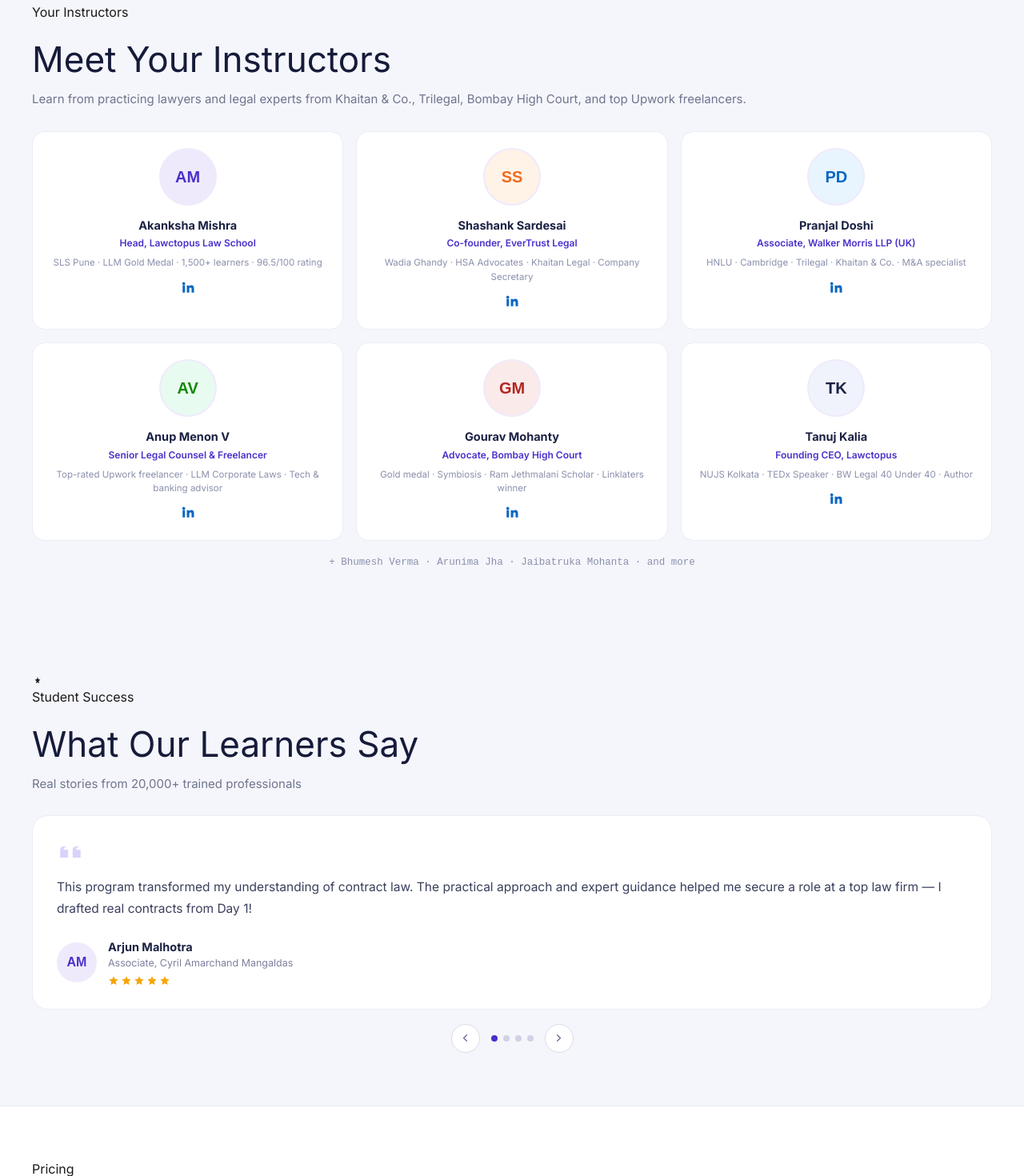
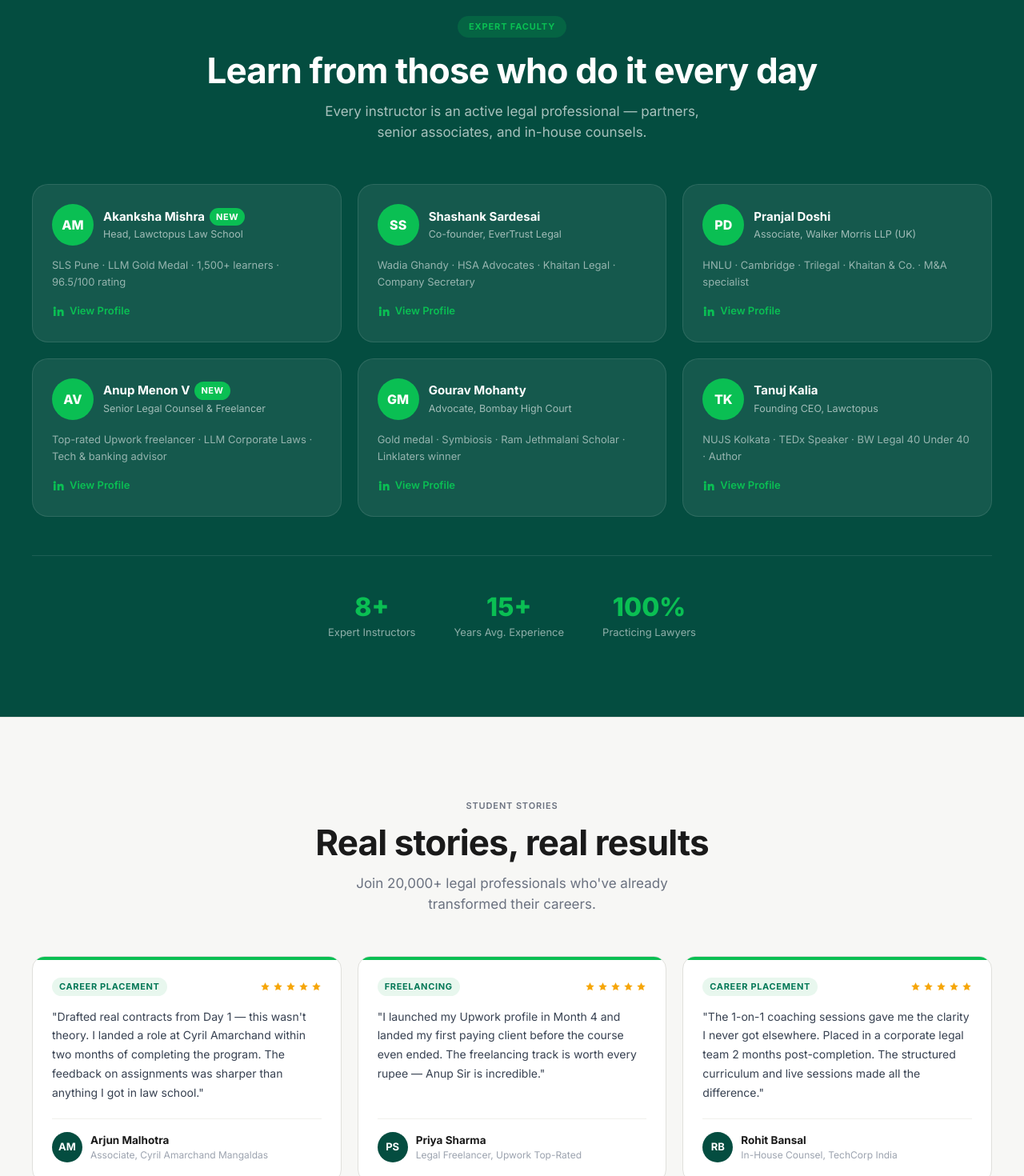
Before and after one commit to shivamvr/lawctopus-landing, a React (Vite) app: page / in a window 1280 px wide. Shown: the part 3540-5010 px from the top of the page at 80% size. Built offline with nearby package versions, Linux system fonts and the light colour scheme.

Commit message:
revamp: faculty on dark forest-green glass cards, testimonials as 3-col hover card grid

```diff
--- a/src/components/FacultySection.jsx
+++ b/src/components/FacultySection.jsx
@@ -1,18 +1,15 @@
 const faculty = [
-  { name: 'Akanksha Mishra', role: 'Head, Lawctopus Law School', exp: 'SLS Pune · LLM Gold Medal · 1,500+ learners · 96.5/100 rating', initials: 'AM' },
+  { name: 'Akanksha Mishra', role: 'Head, Lawctopus Law School', exp: 'SLS Pune · LLM Gold Medal · 1,500+ learners · 96.5/100 rating', initials: 'AM', isNew: true },
   { name: 'Shashank Sardesai', role: 'Co-founder, EverTrust Legal', exp: 'Wadia Ghandy · HSA Advocates · Khaitan Legal · Company Secretary', initials: 'SS' },
   { name: 'Pranjal Doshi', role: 'Associate, Walker Morris LLP (UK)', exp: 'HNLU · Cambridge · Trilegal · Khaitan & Co. · M&A specialist', initials: 'PD' },
-  { name: 'Anup Menon V', role: 'Senior Legal Counsel & Freelancer', exp: 'Top-rated Upwork freelancer · LLM Corporate Laws · Tech & banking advisor', initials: 'AV' },
+  { name: 'Anup Menon V', role: 'Senior Legal Counsel & Freelancer', exp: 'Top-rated Upwork freelancer · LLM Corporate Laws · Tech & banking advisor', initials: 'AV', isNew: true },
   { name: 'Gourav Mohanty', role: 'Advocate, Bombay High Court', exp: 'Gold medal · Symbiosis · Ram Jethmalani Scholar · Linklaters winner', initials: 'GM' },
   { name: 'Tanuj Kalia', role: 'Founding CEO, Lawctopus', exp: 'NUJS Kolkata · TEDx Speaker · BW Legal 40 Under 40 · Author', initials: 'TK' },
 ]
 
-const bgColors = ['#efeafb', '#fff3e8', '#e8f5ff', '#e8fbf0', '#fbeaea', '#f0f3fb']
-const textColors = ['#4B2FCB', '#F26A1B', '#0a66c2', '#138808', '#b3261e', '#1b2244']
-
 function LinkedInIcon() {
   return (
-    <svg width="18" height="18" viewBox="0 0 24 24" fill="currentColor">
+    <svg width="16" height="16" viewBox="0 0 24 24" fill="currentColor">
       <path d="M4.98 3.5a2.5 2.5 0 11-.02 5 2.5 2.5 0 01.02-5zM3 9h4v12H3zM10 9h3.8v1.7c.6-1 1.9-2 3.7-2 3 0 4.5 1.9 4.5 5.6V21h-4v-5.7c0-1.5-.5-2.5-1.9-2.5-1 0-1.7.7-1.9 1.4-.1.2-.1.6-.1.9V21h-4z"/>
     </svg>
   )
@@ -20,70 +17,124 @@
 
 export default function FacultySection() {
   return (
-    <section id="instructors" style={{ background: '#f5f6fb', padding: '66px 0' }}>
+    <section id="instructors" style={{ background: '#044D40', padding: '96px 0' }}>
       <div className="section-wrap">
-        <div style={{ marginBottom: 28 }}>
-          <span className="section-badge">
-            <svg width="14" height="14" viewBox="0 0 24 24" fill="currentColor"><path d="M12 2l1.6 4.8L18 8l-3.6 2.8L15.5 16 12 13.2 8.5 16l1.1-5.2L6 8l4.4-1.2z"/></svg>
-            Your Instructors
+        {/* Header */}
+        <div style={{ textAlign: 'center', marginBottom: 52 }}>
+          <span style={{
+            display: 'inline-block',
+            background: 'rgba(10,191,83,0.2)',
+            color: '#0ABF53',
+            fontSize: 11,
+            fontWeight: 700,
+            letterSpacing: '0.08em',
+            textTransform: 'uppercase',
+            padding: '5px 14px',
+            borderRadius: 999,
+            marginBottom: 16,
+          }}>
+            Expert Faculty
           </span>
-          <h2 className="heading-display" style={{ fontSize: 'clamp(30px, 3.5vw, 44px)', color: '#161b3a', margin: '14px 0 6px' }}>
-            Meet Your Instructors
+          <h2 style={{
+            fontSize: 'clamp(28px,3.5vw,44px)',
+            fontWeight: 700,
+            color: '#fff',
+            letterSpacing: '-0.02em',
+            lineHeight: 1.15,
+            marginBottom: 14,
+          }}>
+            Learn from those who do it every day
           </h2>
-          <p style={{ color: '#6f748f', fontSize: 15 }}>
-            Learn from practicing lawyers and legal experts from Khaitan & Co., Trilegal, Bombay High Court, and top Upwork freelancers.
+          <p style={{ color: 'rgba(255,255,255,0.65)', fontSize: 17, maxWidth: 500, margin: '0 auto' }}>
+            Every instructor is an active legal professional — partners, senior associates, and in-house counsels.
           </p>
         </div>
 
+        {/* Faculty grid */}
         <div style={{
           display: 'grid',
           gridTemplateColumns: 'repeat(3, 1fr)',
-          gap: 16,
+          gap: 20,
         }} className="faculty-grid">
-          {faculty.map(({ name, role, exp, initials }, i) => (
+          {faculty.map(({ name, role, exp, initials, isNew }) => (
             <div key={name} style={{
-              background: '#fff',
-              border: '1px solid #ebedf6',
-              borderRadius: 16,
-              padding: '20px 16px',
-              textAlign: 'center',
-            }}>
-              {/* Avatar */}
-              <div style={{
-                width: 72, height: 72, borderRadius: '50%',
-                background: bgColors[i % bgColors.length],
-                border: '2px solid #efeafb',
-                display: 'flex', alignItems: 'center', justifyContent: 'center',
-                margin: '0 auto 14px',
-                fontSize: 20, fontWeight: 700,
-                color: textColors[i % textColors.length],
-                fontFamily: 'Sora, sans-serif',
-              }}>
-                {initials}
+              background: 'rgba(255,255,255,0.07)',
+              border: '1px solid rgba(255,255,255,0.1)',
+              borderRadius: 20,
+              padding: '24px',
+              transition: 'background 0.25s, transform 0.25s',
+              cursor: 'default',
+            }}
+            onMouseEnter={e => { e.currentTarget.style.background = 'rgba(255,255,255,0.12)'; e.currentTarget.style.transform = 'translateY(-3px)' }}
+            onMouseLeave={e => { e.currentTarget.style.background = 'rgba(255,255,255,0.07)'; e.currentTarget.style.transform = 'translateY(0)' }}
+            >
+              {/* Avatar + badge */}
+              <div style={{ display: 'flex', alignItems: 'center', gap: 12, marginBottom: 14 }}>
+                <div style={{
+                  width: 52, height: 52,
+                  borderRadius: '50%',
+                  background: '#0ABF53',
+                  display: 'flex', alignItems: 'center', justifyContent: 'center',
+                  fontSize: 16, fontWeight: 800, color: '#fff',
+                  flexShrink: 0,
+                }}>
+                  {initials}
+                </div>
+                <div style={{ flex: 1, minWidth: 0 }}>
+                  <div style={{ display: 'flex', alignItems: 'center', gap: 6, flexWrap: 'wrap' }}>
+                    <span style={{ fontSize: 15, fontWeight: 700, color: '#fff' }}>{name}</span>
+                    {isNew && <span className="badge-new">New</span>}
+                  </div>
+                  <div style={{ fontSize: 12.5, color: 'rgba(255,255,255,0.6)', marginTop: 2 }}>{role}</div>
+                </div>
               </div>
 
-              <div style={{ fontWeight: 700, fontSize: 14.5, color: '#1b2244' }}>{name}</div>
-              <div style={{ color: '#4B2FCB', fontSize: 12, fontWeight: 600, marginTop: 3 }}>{role}</div>
-              <div style={{ color: '#8b90ac', fontSize: 11.5, marginTop: 7, lineHeight: 1.5 }}>{exp}</div>
-              <span style={{ display: 'inline-flex', marginTop: 12, color: '#0a66c2' }}>
-                <LinkedInIcon />
-              </span>
+              <p style={{ fontSize: 13, color: 'rgba(255,255,255,0.55)', lineHeight: 1.6, marginBottom: 16 }}>
+                {exp}
+              </p>
+
+              <a
+                href="https://linkedin.com"
+                target="_blank"
+                rel="noopener noreferrer"
+                style={{
+                  display: 'inline-flex', alignItems: 'center', gap: 6,
+                  color: '#0ABF53', fontSize: 13, fontWeight: 600,
+                  textDecoration: 'none',
+                }}
+                onMouseEnter={e => e.currentTarget.style.textDecoration = 'underline'}
+                onMouseLeave={e => e.currentTarget.style.textDecoration = 'none'}
+              >
+                <LinkedInIcon /> View Profile
+              </a>
             </div>
           ))}
         </div>
 
-        <p style={{ color: '#8b90ac', fontSize: 12.5, marginTop: 18, textAlign: 'center', fontFamily: 'var(--font-mono)' }}>
-          + Bhumesh Verma · Arunima Jha · Jaibatruka Mohanta · and more
-        </p>
+        {/* Bottom stat */}
+        <div style={{
+          display: 'flex', justifyContent: 'center', gap: 48,
+          marginTop: 48,
+          paddingTop: 48,
+          borderTop: '1px solid rgba(255,255,255,0.1)',
+          flexWrap: 'wrap',
+        }}>
+          {[
+            { value: '8+', label: 'Expert Instructors' },
+            { value: '15+', label: 'Years Avg. Experience' },
+            { value: '100%', label: 'Practicing Lawyers' },
+          ].map(({ value, label }) => (
+            <div key={label} style={{ textAlign: 'center' }}>
+              <div style={{ fontSize: 32, fontWeight: 800, color: '#0ABF53', lineHeight: 1 }}>{value}</div>
+              <div style={{ fontSize: 13, color: 'rgba(255,255,255,0.55)', marginTop: 6 }}>{label}</div>
+            </div>
+          ))}
+        </div>
       </div>
 
       <style>{`
-        @media (max-width: 1079px) {
-          .faculty-grid { grid-template-columns: repeat(2,1fr) !important; }
-        }
-        @media (max-width: 699px) {
-          .faculty-grid { grid-template-columns: repeat(2,1fr) !important; }
-        }
+        @media (max-width: 1023px) { .faculty-grid { grid-template-columns: repeat(2,1fr) !important; } }
+        @media (max-width: 639px)  { .faculty-grid { grid-template-columns: 1fr !important; } }
       `}</style>
     </section>
   )
--- a/src/components/TestimonialsSection.jsx
+++ b/src/components/TestimonialsSection.jsx
@@ -1,133 +1,147 @@
-import { useState } from 'react'
-
 const testimonials = [
   {
-    quote: "This program transformed my understanding of contract law. The practical approach and expert guidance helped me secure a role at a top law firm — I drafted real contracts from Day 1!",
+    quote: "Drafted real contracts from Day 1 — this wasn't theory. I landed a role at Cyril Amarchand within two months of completing the program. The feedback on assignments was sharper than anything I got in law school.",
     name: 'Arjun Malhotra',
     org: 'Associate, Cyril Amarchand Mangaldas',
     initials: 'AM',
-    bg: '#efeafb',
-    color: '#4B2FCB',
+    tag: 'Career Placement',
   },
   {
-    quote: "The freelancing track alone was worth the fee. I launched my Upwork profile in Month 4 and landed my first client before the course even ended. Highly recommend for anyone serious about legal freelancing.",
+    quote: "I launched my Upwork profile in Month 4 and landed my first paying client before the course even ended. The freelancing track is worth every rupee — Anup Sir is incredible.",
     name: 'Priya Sharma',
     org: 'Legal Freelancer, Upwork Top-Rated',
     initials: 'PS',
-    bg: '#fff3e8',
-    color: '#F26A1B',
+    tag: 'Freelancing',
   },
   {
-    quote: "Akanksha Ma'am and the faculty are exceptional. The 1-on-1 coaching sessions gave me clarity on my career path. I got placed in a corporate legal team within 2 months of completing the course.",
+    quote: "The 1-on-1 coaching sessions gave me the clarity I never got elsewhere. Placed in a corporate legal team 2 months post-completion. The structured curriculum and live sessions made all the difference.",
     name: 'Rohit Bansal',
     org: 'In-House Counsel, TechCorp India',
     initials: 'RB',
-    bg: '#e8f5ff',
-    color: '#0a66c2',
+    tag: 'Career Placement',
   },
   {
-    quote: "The curriculum is incredibly well-structured. Learning M&A, IPR, and SaaS agreements in depth with real case studies made me conference-room-ready. 20,000+ alumni is a testament to the quality.",
+    quote: "M&A, IPR, SaaS agreements — all covered with real case studies. The quality of content and the depth of instruction make this the best legal upskilling program in India bar none.",
     name: 'Shruti Agarwal',
-    org: 'Associate, Khaitan & Co.',
+    org: 'Senior Associate, Khaitan & Co.',
     initials: 'SA',
-    bg: '#e8fbf0',
-    color: '#138808',
+    tag: 'Skill Building',
+  },
+  {
+    quote: "As an academician, I wanted practical exposure. This course gave me industry-standard templates, live negotiation sessions, and a peer network I still lean on. Highly recommended.",
+    name: 'Dr. Vikram Nair',
+    org: 'Faculty, NLSIU Bangalore',
+    initials: 'VN',
+    tag: 'Academic',
+  },
+  {
+    quote: "The money-back guarantee gave me confidence to enroll. I didn't need it — the program delivered 10x what I expected. Completed 17 assignments, all reviewed with actual written feedback.",
+    name: 'Meera Krishnan',
+    org: 'Contract Lawyer, Remote',
+    initials: 'MK',
+    tag: 'Quality',
   },
 ]
 
-function StarIcon() {
+function StarRow() {
   return (
-    <svg width="14" height="14" viewBox="0 0 24 24" fill="#F6A609">
+    <div style={{ display: 'flex', gap: 3 }}>
+      {[...Array(5)].map((_, i) => (
+        <svg key={i} width="13" height="13" viewBox="0 0 24 24" fill="#F6A609">
           <path d="M12 2l2.9 6.3 6.9.7-5.1 4.6 1.4 6.8L12 17.6 5.9 20.4l1.4-6.8L2.2 9l6.9-.7z"/>
         </svg>
+      ))}
+    </div>
   )
 }
 
 export default function TestimonialsSection() {
-  const [active, setActive] = useState(0)
-  const t = testimonials[active]
-
   return (
-    <section id="testimonials" style={{ background: '#f5f6fb', padding: '66px 0' }}>
+    <section id="testimonials" className="section" style={{ background: '#F7F7F5', borderTop: '1px solid #E0E0DC' }}>
       <div className="section-wrap">
-        <div style={{ marginBottom: 28 }}>
-          <span className="section-badge">
-            <svg width="14" height="14" viewBox="0 0 24 24" fill="currentColor"><path d="M12 2l1.6 4.8L18 8l-3.6 2.8L15.5 16 12 13.2 8.5 16l1.1-5.2L6 8l4.4-1.2z"/></svg>
-            Student Success
-          </span>
-          <h2 className="heading-display" style={{ fontSize: 'clamp(30px, 3.5vw, 44px)', color: '#161b3a', margin: '14px 0 6px' }}>
-            What Our Learners Say
-          </h2>
-          <p style={{ color: '#6f748f', fontSize: 15 }}>Real stories from 20,000+ trained professionals</p>
+        <div style={{ textAlign: 'center', marginBottom: 52 }}>
+          <span className="chip">Student Stories</span>
+          <h2 className="heading-2" style={{ marginBottom: 14 }}>Real stories, real results</h2>
+          <p style={{ color: '#6B7280', fontSize: 17, maxWidth: 480, margin: '0 auto' }}>
+            Join 20,000+ legal professionals who've already transformed their careers.
+          </p>
         </div>
 
-        {/* Testimonial card */}
-        <div style={{ background: '#fff', border: '1px solid #ebedf6', borderRadius: 20, padding: '28px 30px', marginBottom: 18 }}>
-          <svg width="34" height="34" viewBox="0 0 24 24" fill="#d9d2fb">
-            <path d="M10 7H6a3 3 0 00-3 3v7h7v-7H6c0-1.5 1.5-3 4-3zm11 0h-4a3 3 0 00-3 3v7h7v-7h-4c0-1.5 1.5-3 4-3z"/>
-          </svg>
-          <p style={{ color: '#3a3f5c', fontSize: 15.5, lineHeight: 1.7, margin: '14px 0 24px' }}>
-            {t.quote}
+        <div style={{
+          display: 'grid',
+          gridTemplateColumns: 'repeat(3,1fr)',
+          gap: 20,
+        }} className="testimonials-grid">
+          {testimonials.map(({ quote, name, org, initials, tag }) => (
+            <div
+              key={name}
+              style={{
+                background: '#fff',
+                border: '1px solid #E0E0DC',
+                borderRadius: 16,
+                overflow: 'hidden',
+                display: 'flex',
+                flexDirection: 'column',
+                transition: 'box-shadow 0.25s ease, transform 0.25s ease',
+                cursor: 'default',
+              }}
+              onMouseEnter={e => { e.currentTarget.style.boxShadow = '0 8px 32px rgba(0,0,0,0.12)'; e.currentTarget.style.transform = 'translateY(-4px)' }}
+              onMouseLeave={e => { e.currentTarget.style.boxShadow = 'none'; e.currentTarget.style.transform = 'translateY(0)' }}
+            >
+              {/* Top color stripe */}
+              <div style={{ height: 4, background: '#0ABF53' }} />
+
+              <div style={{ padding: '22px 24px 24px', display: 'flex', flexDirection: 'column', flex: 1 }}>
+                {/* Tag + stars */}
+                <div style={{ display: 'flex', justifyContent: 'space-between', alignItems: 'center', marginBottom: 14 }}>
+                  <span style={{
+                    fontSize: 11, fontWeight: 700, color: '#047857',
+                    background: '#E8F7EE', padding: '3px 9px', borderRadius: 999,
+                    textTransform: 'uppercase', letterSpacing: '0.06em',
+                  }}>
+                    {tag}
+                  </span>
+                  <StarRow />
+                </div>
+
+                {/* Quote */}
+                <p style={{
+                  fontSize: 14,
+                  color: '#374151',
+                  lineHeight: 1.7,
+                  flex: 1,
+                  marginBottom: 20,
+                }}>
+                  "{quote}"
                 </p>
-          <div style={{ display: 'flex', alignItems: 'center', gap: 14 }}>
+
+                {/* Author */}
+                <div style={{ display: 'flex', alignItems: 'center', gap: 10, borderTop: '1px solid #F0F0EC', paddingTop: 16 }}>
                   <div style={{
-              width: 50, height: 50, borderRadius: '50%',
-              background: t.bg, border: '2px solid #efeafb',
+                    width: 38, height: 38,
+                    borderRadius: '50%',
+                    background: '#044D40',
                     display: 'flex', alignItems: 'center', justifyContent: 'center',
-              fontSize: 16, fontWeight: 700, color: t.color,
-              fontFamily: 'Sora, sans-serif', flexShrink: 0,
+                    fontSize: 13, fontWeight: 700, color: '#fff',
+                    flexShrink: 0,
                   }}>
-              {t.initials}
+                    {initials}
                   </div>
-            <div style={{ flex: 1 }}>
-              <div style={{ fontWeight: 700, fontSize: 14.5, color: '#1b2244' }}>{t.name}</div>
-              <div style={{ color: '#7c809e', fontSize: 12.5 }}>{t.org}</div>
-              <div style={{ display: 'flex', gap: 2, marginTop: 5 }}>
-                {[...Array(5)].map((_, i) => <StarIcon key={i} />)}
+                  <div>
+                    <div style={{ fontSize: 13.5, fontWeight: 700, color: '#1A1A1A' }}>{name}</div>
+                    <div style={{ fontSize: 12, color: '#9CA3AF' }}>{org}</div>
                   </div>
                 </div>
               </div>
             </div>
-
-        {/* Navigation */}
-        <div style={{ display: 'flex', alignItems: 'center', justifyContent: 'center', gap: 14 }}>
-          <button
-            onClick={() => setActive((active - 1 + testimonials.length) % testimonials.length)}
-            style={{
-              width: 36, height: 36, borderRadius: '50%',
-              border: '1px solid #d9dbe9', background: '#fff',
-              color: '#6b7099', cursor: 'pointer',
-              display: 'inline-flex', alignItems: 'center', justifyContent: 'center',
-            }}
-          >
-            <svg width="15" height="15" viewBox="0 0 24 24" fill="none" stroke="currentColor" strokeWidth="2.2" strokeLinecap="round"><path d="M15 6l-6 6 6 6"/></svg>
-          </button>
-          <div style={{ display: 'flex', gap: 7 }}>
-            {testimonials.map((_, i) => (
-              <button
-                key={i}
-                onClick={() => setActive(i)}
-                style={{
-                  width: 8, height: 8, borderRadius: '50%', border: 'none',
-                  background: i === active ? '#4B2FCB' : '#cfd2e6',
-                  cursor: 'pointer', padding: 0,
-                }}
-              />
           ))}
         </div>
-          <button
-            onClick={() => setActive((active + 1) % testimonials.length)}
-            style={{
-              width: 36, height: 36, borderRadius: '50%',
-              border: '1px solid #d9dbe9', background: '#fff',
-              color: '#6b7099', cursor: 'pointer',
-              display: 'inline-flex', alignItems: 'center', justifyContent: 'center',
-            }}
-          >
-            <svg width="15" height="15" viewBox="0 0 24 24" fill="none" stroke="currentColor" strokeWidth="2.2" strokeLinecap="round"><path d="M9 6l6 6-6 6"/></svg>
-          </button>
       </div>
-      </div>
+
+      <style>{`
+        @media (max-width: 1023px) { .testimonials-grid { grid-template-columns: repeat(2,1fr) !important; } }
+        @media (max-width: 639px)  { .testimonials-grid { grid-template-columns: 1fr !important; } }
+      `}</style>
     </section>
   )
 }
```
Lines whose indentation alone changed are shown as unchanged.
